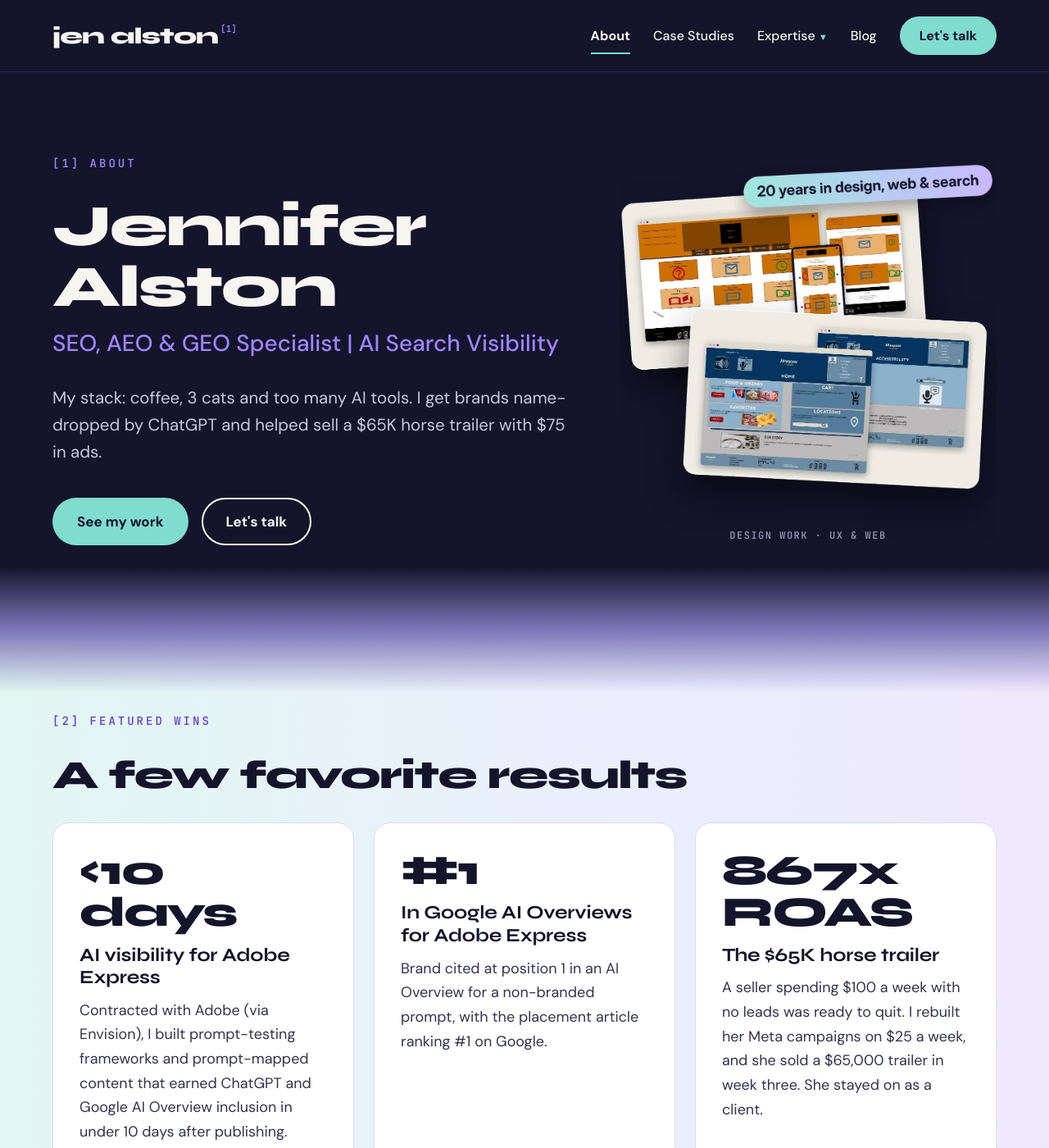
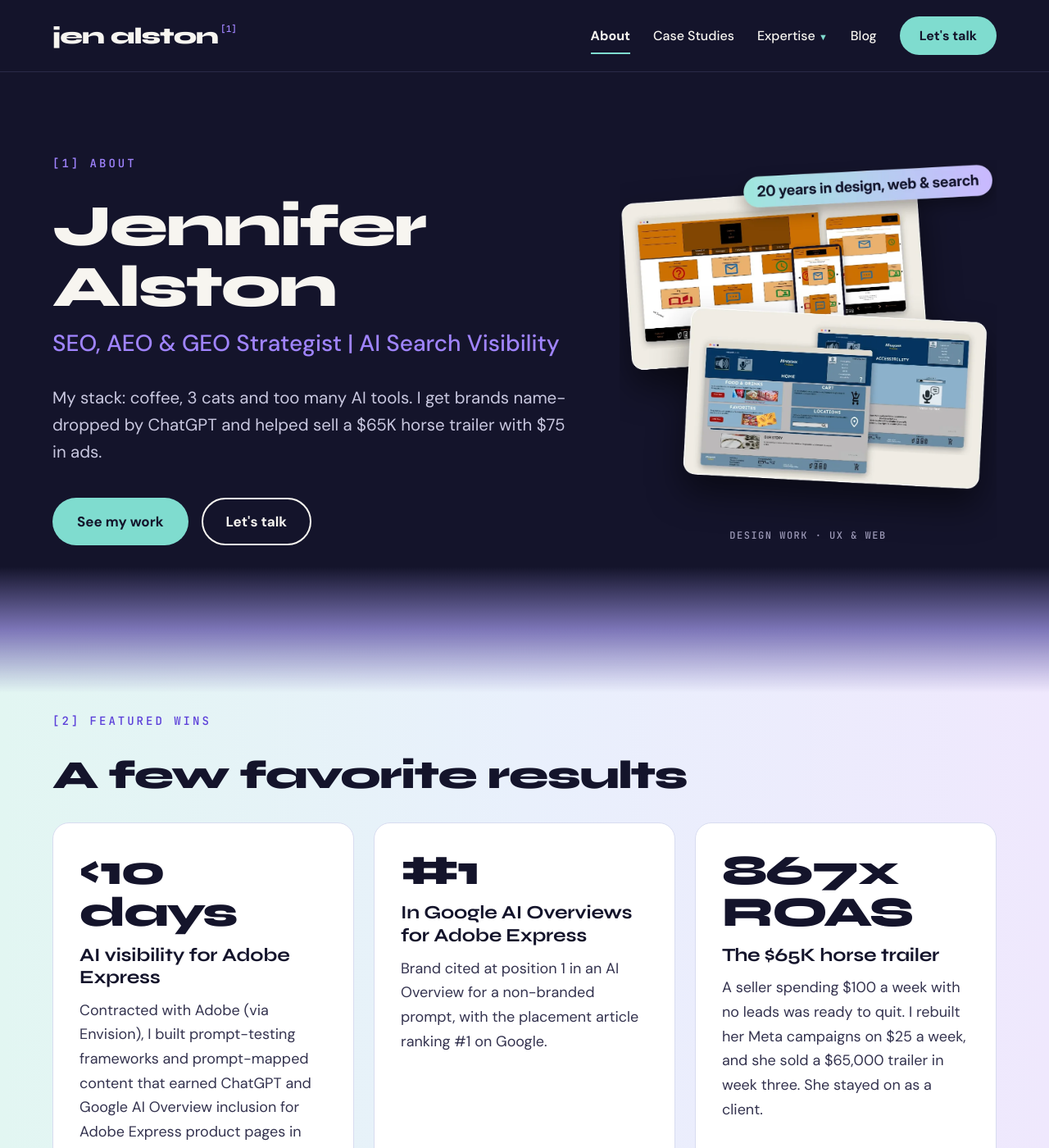
Before and after one commit to JBreezeA/jenalston-site, a Jekyll site: the page built from about.html, in a window 1280 px wide and 1400 px high. Shown: the whole window at 82% size. Built offline with Jekyll 4.4.1, drawn with Linux system fonts in a browser that asks for light colours; some of the changed text lies outside the part shown.

Commit message:
Adobe product-page wording + About title

```diff
--- a/about.html
+++ b/about.html
@@ -1,5 +1,5 @@
 ---
-title: About Jennifer Alston | SEO, AEO & GEO Specialist
+title: About Jennifer Alston | SEO, AEO & GEO Strategist
 description: Jennifer Alston is an SEO, AEO and GEO specialist with
   nearly 20 years in design, web and search. Coffee, three cats and real
   results.
@@ -45,7 +45,7 @@
 <div class="hero-split">
 <div class="wrap">
 <div class="lab">[1] About</div>
-<h1>Jennifer Alston<span class="h1-sub">SEO, AEO &amp; GEO Specialist | AI Search Visibility</span></h1>
+<h1>Jennifer Alston<span class="h1-sub">SEO, AEO &amp; GEO Strategist | AI Search Visibility</span></h1>
 <p class="lede">My stack: coffee, 3 cats and too many AI tools. I get brands name-dropped by ChatGPT and helped sell a $65K horse trailer with $75 in ads.</p>
 <div class="btns"><a class="btn" href="/case-studies">See my work</a><a class="btn-ghost" href="/contact">Let's talk</a></div>
 </div>
@@ -56,7 +56,7 @@
 <div class="wrap">
 <div class="lab">[2] Featured wins</div>
 <h2>A few favorite results</h2>
-<div class="cards"><div class="card"><div class="big">&lt;10 days</div><h3>AI visibility for Adobe Express</h3><p>Contracted with Adobe (via Envision), I built prompt-testing frameworks and prompt-mapped content that earned ChatGPT and Google AI Overview inclusion in under 10 days after publishing.</p><p class="more"><a href="/case-studies#enterprise-geo">See the case study</a></p></div><div class="card"><div class="big">#1</div><h3>In Google AI Overviews for Adobe Express</h3><p>Brand cited at position 1 in an AI Overview for a non-branded prompt, with the placement article ranking #1 on Google.</p><p class="more"><a href="/case-studies#enterprise-geo">See the case study</a></p></div><div class="card"><div class="big">867x ROAS</div><h3>The $65K horse trailer</h3><p>A seller spending $100 a week with no leads was ready to quit. I rebuilt her Meta campaigns on $25 a week, and she sold a $65,000 trailer in week three. She stayed on as a client.</p><p class="more"><a href="/case-studies#meta-ads-turnaround">See the case study</a></p></div></div>
+<div class="cards"><div class="card"><div class="big">&lt;10 days</div><h3>AI visibility for Adobe Express</h3><p>Contracted with Adobe (via Envision), I built prompt-testing frameworks and prompt-mapped content that earned ChatGPT and Google AI Overview inclusion for Adobe Express product pages in under 10 days after publishing.</p><p class="more"><a href="/case-studies#enterprise-geo">See the case study</a></p></div><div class="card"><div class="big">#1</div><h3>In Google AI Overviews for Adobe Express</h3><p>Brand cited at position 1 in an AI Overview for a non-branded prompt, with the placement article ranking #1 on Google.</p><p class="more"><a href="/case-studies#enterprise-geo">See the case study</a></p></div><div class="card"><div class="big">867x ROAS</div><h3>The $65K horse trailer</h3><p>A seller spending $100 a week with no leads was ready to quit. I rebuilt her Meta campaigns on $25 a week, and she sold a $65,000 trailer in week three. She stayed on as a client.</p><p class="more"><a href="/case-studies#meta-ads-turnaround">See the case study</a></p></div></div>
 </div>
 </section>
 <section class="sec ">
--- a/enterprise-seo.html
+++ b/enterprise-seo.html
@@ -78,7 +78,7 @@
 <div class="wrap">
 <div class="lab">[4] Case study</div>
 <h2>An enterprise GEO program, built from the ground up</h2>
-<div class="prose"><p>Contracted with Adobe (via Envision), I designed the prompt-testing frameworks, prompt libraries and GEO dashboards the program runs on, while managing 5+ vendors and 4+ freelance writers.</p></div><div class="stats"><div class="stat"><i></i><b>23</b><span>Third-party articles tested for AI citation</span></div><div class="stat"><i></i><b>5</b><span>AI and search surfaces monitored</span></div><div class="stat"><i></i><b>&lt;10 days</b><span>From publishing to AI Overview and ChatGPT inclusion</span></div></div><p class="u52"><a class="u183" href="/case-studies#enterprise-geo">Read the enterprise GEO case study →</a></p>
+<div class="prose"><p>Contracted with Adobe (via Envision), I designed the prompt-testing frameworks, prompt libraries and GEO dashboards the program runs on for Adobe&#39;s product pages, while managing 5+ vendors and 4+ freelance writers.</p></div><div class="stats"><div class="stat"><i></i><b>23</b><span>Third-party articles tested for AI citation</span></div><div class="stat"><i></i><b>5</b><span>AI and search surfaces monitored</span></div><div class="stat"><i></i><b>&lt;10 days</b><span>From publishing to AI Overview and ChatGPT inclusion</span></div></div><p class="u52"><a class="u183" href="/case-studies#enterprise-geo">Read the enterprise GEO case study →</a></p>
 </div>
 </section>
 <section class="sec ft">
--- a/index.html
+++ b/index.html
@@ -150,7 +150,7 @@
 <div class="u82">
 <div class="u47">[3] Featured work · Contracted with Adobe</div>
 <h2 class="u197">An enterprise GEO program, built from the ground up.</h2>
-<p class="u198">Contracted with Adobe (via Envision), I designed the prompt-testing frameworks, prompt libraries and GEO dashboards the program runs on, and secured AI Overview and ChatGPT inclusion in under 10 days after publication for high-priority product campaigns.</p>
+<p class="u198">Contracted with Adobe (via Envision), I designed the prompt-testing frameworks, prompt libraries and GEO dashboards the program runs on for Adobe&#39;s product pages, and secured AI Overview and ChatGPT inclusion in under 10 days after publication for high-priority product campaigns.</p>
 <div class="u116">
 <span class="u73">Prompt testing</span>
 <span class="u73">GEO dashboards</span>
```
